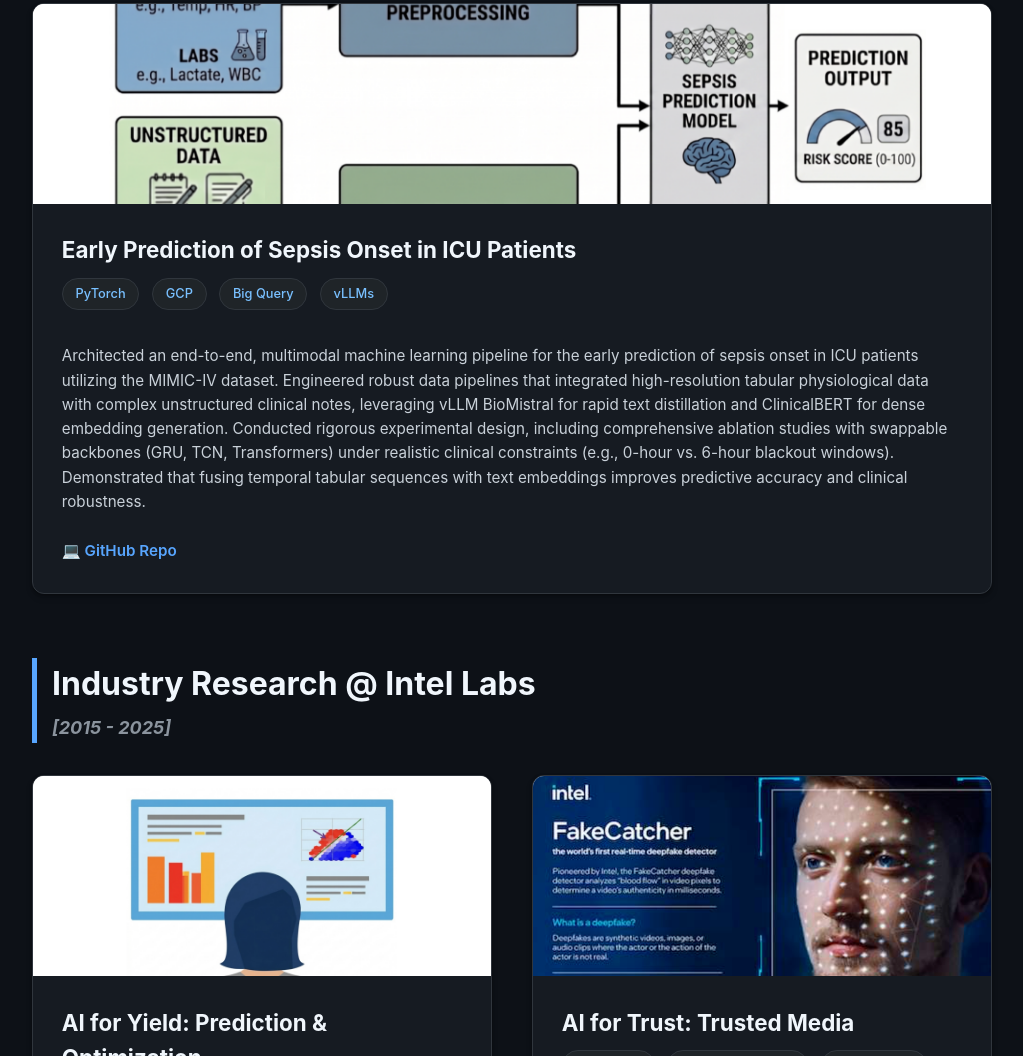
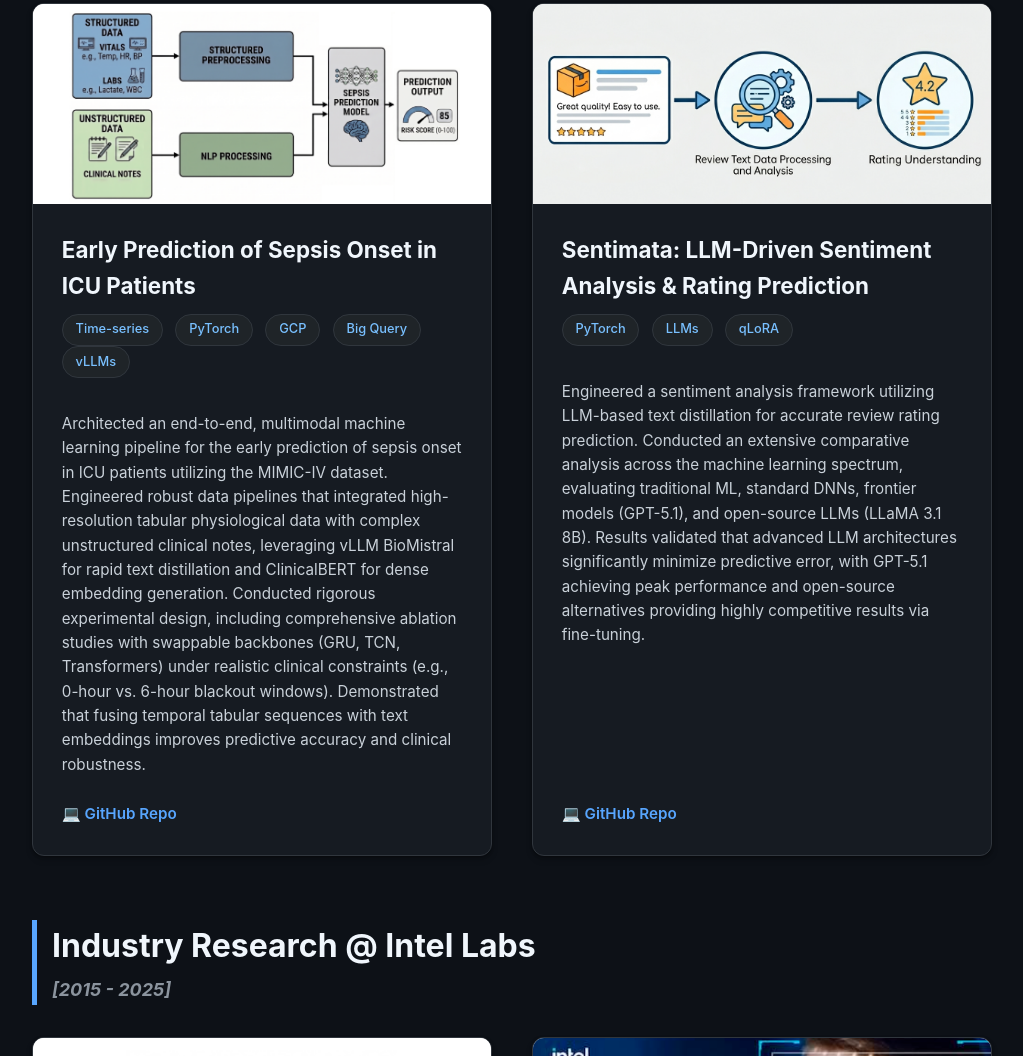
Before and after one commit to nesealyuz/nesealyuz.github.io, a plain HTML site: page index.html in a window 1280 px wide. Shown: the part 633-1689 px from the top of the page, without its empty margins (128-1151 px from the left). Drawn offline with Linux system fonts and the light colour scheme.

Commit message:
Update research projects
Added sentimata

```diff
--- a/index.html
+++ b/index.html
@@ -282,6 +282,7 @@
                         <div class="project-content">
                             <h4 class="project-title">Early Prediction of Sepsis Onset in ICU Patients</h4>
                             <div class="project-tags">
+                                <span class="tag">Time-series</span>
                                 <span class="tag">PyTorch</span>
                                 <span class="tag">GCP</span>
                                 <span class="tag">Big Query</span>
@@ -301,6 +302,27 @@
                         </div>
                     </div>
 
+                    <div class="project-card">
+                        <div class="project-image">
+                            <img src="images/sentimata.png" alt="overview of sentimata modeling approach">
+                        </div>
+                        <div class="project-content">
+                            <h4 class="project-title">Sentimata: LLM-Driven Sentiment Analysis & Rating Prediction</h4>
+                            <div class="project-tags">
+                                <span class="tag">PyTorch</span>
+                                <span class="tag">LLMs</span>
+                                <span class="tag">qLoRA</span>
+                            </div>
+                            <p class="project-description">
+                            Engineered a sentiment analysis framework utilizing LLM-based text distillation for accurate review rating prediction.
+                            Conducted an extensive comparative analysis across the machine learning spectrum, evaluating traditional ML, standard DNNs, frontier models (GPT-5.1), and open-source LLMs (LLaMA 3.1 8B).
+                            Results validated that advanced LLM architectures significantly minimize predictive error, with GPT-5.1 achieving peak performance and open-source alternatives providing highly competitive results via fine-tuning.
+                            </p>
+                            <div class="links">
+                                <a href="https://github.com/nesealyuz/sentimata/tree/main" class="repo-link" target="_blank">GitHub Repo</a>
+                            </div>
+                        </div>
+                    </div>
                 </div>
             </section>
 
```
Also changed, not shown: images/sentimata.png (added).
